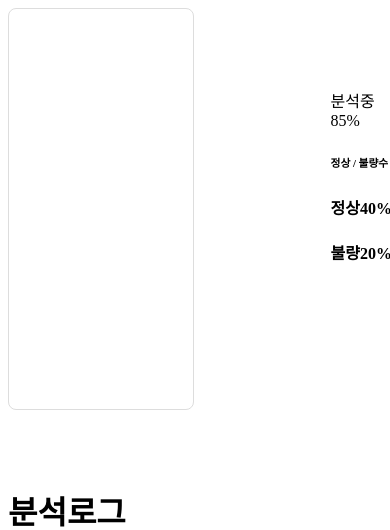
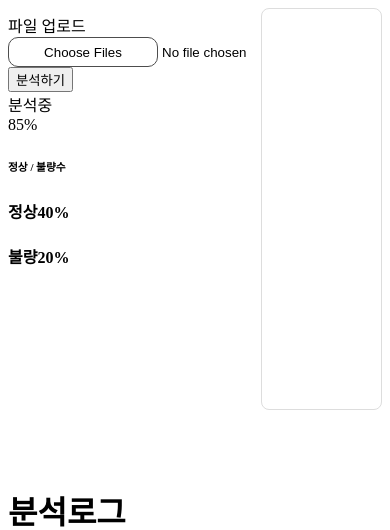
Before and after one commit to Gwangju-CRUD/MS, a Python web app: template CRUD_project/src/main/resources/templates/analysis/singleAnalysis.html in a window 390 px wide. Shown: the top 530 px of the page. Run offline with Jinja, Linux system fonts and the light colour scheme; the template is opened without the code that fills it, so the values that code supplies are empty.

Commit message:
이미지 업로드 기능만 추가 커스텀 아직안함

```diff
--- a/CRUD_project/src/main/resources/templates/analysis/singleAnalysis.html
+++ b/CRUD_project/src/main/resources/templates/analysis/singleAnalysis.html
@@ -6,8 +6,29 @@
     <link rel="stylesheet" href="https://cdnjs.cloudflare.com/ajax/libs/OwlCarousel2/2.3.4/assets/owl.carousel.min.css">
     <link rel="stylesheet"
           href="https://cdnjs.cloudflare.com/ajax/libs/OwlCarousel2/2.3.4/assets/owl.theme.default.min.css">
+    <link href="/src/main/resources/static/CSS/singleAnaysis.css" type="singleAnaysis/css" rel="stylesheet">
     <style>
-        /* 결과 상세 카드 차트 css */
+        /* ------------------------
+        결과 상세 카드 차트 css
+        ------------------------*/
+
+        input[type=file]::file-selector-button {
+            width: 150px;
+            height: 30px;
+            background: #fff;
+            border: 1px solid rgb(77,77,77);
+            border-radius: 10px;
+            cursor: pointer;
+
+        }
+
+
+
+        /*
+        ------------------------
+        결과 상세 카드 차트 css
+        ------------------------*/
+
         .card-container-chart {
             display: flex;
             justify-content: space-between;
@@ -33,15 +54,18 @@
             transform: scale(1.2);
         }
 
-        /* 분석로그 컨테이너 설정 */
 
+        /*
+        ------------------------
+        분석로그 컨테이너 설정
+        ------------------------
+        */
 
-
-        /* 이미지와 텍스트 컨테이너를 감싸고 있는 최상위 컨테이너 */
+        /* 상위 컨테이너 */
         .good-model-table {
             width: 70vw;
             height: 11vw;
-            /* background-color: gray; */
+
         }
 
         .card-red {
@@ -53,35 +77,28 @@
         /* 이미지 컨테이너 */
         .fixed-card {
             width: 15vw;
-            /* 예를 들어 뷰포트의 15%로 설정 */
             height: 8vw;
-            /* 가로 크기와 동일하게 설정해서 정사각형을 유지 */
-            /* background-color: green; */
+
         }
 
         /* 이미지 자체 */
         .img-container img {
             width: 15vw;
-            /* 이미지가 컨테이너에 맞게 조정되도록 설정 */
             height: 8vw;
-            /* 이미지의 종횡비를 유지 */
         }
 
         /* 텍스트 컨테이너 */
         .text-card {
             width: 65vw;
-            /* 뷰포트의 65%로 설정 */
             height: 15vw;
-            /* 이미지 컨테이너와 동일한 높이로 설정 */
             padding: 1vmin;
-            /* 텍스트 영역 주변에 패딩 적용 */
         }
 
         @media (max-width: 868px) {
 
             .good-model-table {
                 height: 120px;
-                /* background-color: gray; */
+
             }
 
             .card-red {
@@ -92,7 +109,7 @@
             .fixed-card {
                 width: 54px;
                 height: 84px;
-                /* background-color: green; */
+
             }
 
             .img-container img {
@@ -147,6 +164,92 @@
     <div class="container-fluid">
         <!-- 분석 양불판정 그래프 -->
         <div class="card-container-chart">
+
+
+
+            <!-- 1) 이미지 업로드 2) 분석중 퍼센트 표시 3) 정상/불량수 수치 -->
+            <div class="col-md-6">
+                <div class="row" style=" margin-top: 5px;">
+                    <!-- 1) 이미지 업로드 -->
+                    <div class="col-md-12 mb-4">
+                        <div class="card border-left-danger shadow h-100 py-2">
+                            <div class="card-body">
+                                <div class="row no-gutters align-items-center">
+                                    <div class="col mr-2">
+                                        <div class="text-s font-weight-bold text-danger text-uppercase mb-1">
+                                            파일 업로드
+                                        </div>
+                                        <div class="row no-gutters" >
+                                            <form id="uploadForm" enctype="multipart/form-data">
+                                                <input type="file" id="fileInput" name="files[]" multiple>
+                                                <button class="btn btn-outline-danger btn-lg ml-auto" type="button" onclick="uploadFiles()">분석하기</button>
+                                            </form>
+                                        </div>
+                                    </div>
+                                </div>
+                            </div>
+                        </div>
+                    </div>
+
+                    <!-- 2) 분석중 퍼센트 표시 -->
+                    <div class="col-md-12 mb-4">
+                        <div class="card border-left-primary shadow h-100 py-2">
+                            <div class="card-body">
+                                <div class="row no-gutters align-items-center">
+                                    <div class="col mr-2">
+                                        <div
+                                                class="text-s font-weight-bold text-primary text-uppercase mb-1">
+                                            분석중
+                                        </div>
+                                        <div class="row no-gutters align-items-center">
+                                            <div class="col-auto">
+                                                <div class="h5 mb-0 mr-3 font-weight-bold text-gray-800">85%
+                                                </div>
+                                            </div>
+                                            <div class="col">
+                                                <!-- 막대바 -->
+                                                <div class="progress">
+                                                    <div class="progress-bar progress-bar-striped progress-bar-animated bg-primary"
+                                                         style="width: 85%" role="progressbar"
+                                                         aria-valuenow="50" aria-valuemin="0"
+                                                         aria-valuemax="100"></div>
+                                                </div>
+                                            </div>
+                                        </div>
+                                    </div>
+                                </div>
+                            </div>
+                        </div>
+                    </div>
+
+                    <!-- 3) 정상/불량수 수치 -->
+                    <div class="col-md-12">
+                        <div class="card shadow mb-4">
+                            <div class="card-header py-3">
+                                <h6 class="m-0 font-weight-bold text-primary">정상 / 불량수</h6>
+                            </div>
+                            <div class="card-body">
+
+                                <h4 class="small font-weight-bold">정상<span class="float-right">40%</span>
+                                </h4>
+                                <div class="progress mb-4">
+                                    <div class="progress-bar bg-warning" role="progressbar"
+                                         style="width: 40%" aria-valuenow="40" aria-valuemin="0"
+                                         aria-valuemax="100"></div>
+                                </div>
+                                <h4 class="small font-weight-bold">불량<span class="float-right">20%</span>
+                                </h4>
+                                <div class="progress mb-4">
+                                    <div class="progress-bar bg-danger" role="progressbar"
+                                         style="width: 20%" aria-valuenow="20" aria-valuemin="0"
+                                         aria-valuemax="100"></div>
+                                </div>
+                            </div>
+                        </div>
+                    </div>
+                </div>
+            </div>
+
             <div class="chartcard">
                 <div class="card-header">
                     <h5 class="card-title">차트</h5>
@@ -210,67 +313,6 @@
             </div>
 
 
-            <!-- 분석중 퍼센트 표시 및 정상/불량수 수치 -->
-            <div class="col-md-6">
-                <div class="row" style=" margin-top: 80px;">
-                    <!-- 분석중 퍼센트 표시 -->
-                    <div class="col-md-12 mb-4">
-                        <div class="card border-left-primary shadow h-100 py-2">
-                            <div class="card-body">
-                                <div class="row no-gutters align-items-center">
-                                    <div class="col mr-2">
-                                        <div
-                                                class="text-s font-weight-bold text-primary text-uppercase mb-1">
-                                            분석중
-                                        </div>
-                                        <div class="row no-gutters align-items-center">
-                                            <div class="col-auto">
-                                                <div class="h5 mb-0 mr-3 font-weight-bold text-gray-800">85%
-                                                </div>
-                                            </div>
-                                            <div class="col">
-                                                <!-- 막대바 -->
-                                                <div class="progress">
-                                                    <div class="progress-bar progress-bar-striped progress-bar-animated bg-primary"
-                                                         style="width: 85%" role="progressbar"
-                                                         aria-valuenow="50" aria-valuemin="0"
-                                                         aria-valuemax="100"></div>
-                                                </div>
-                                            </div>
-                                        </div>
-                                    </div>
-                                </div>
-                            </div>
-                        </div>
-                    </div>
-
-                    <!-- 정상/불량수 수치 -->
-                    <div class="col-md-12">
-                        <div class="card shadow mb-4">
-                            <div class="card-header py-3">
-                                <h6 class="m-0 font-weight-bold text-primary">정상 / 불량수</h6>
-                            </div>
-                            <div class="card-body">
-
-                                <h4 class="small font-weight-bold">정상<span class="float-right">40%</span>
-                                </h4>
-                                <div class="progress mb-4">
-                                    <div class="progress-bar bg-warning" role="progressbar"
-                                         style="width: 40%" aria-valuenow="40" aria-valuemin="0"
-                                         aria-valuemax="100"></div>
-                                </div>
-                                <h4 class="small font-weight-bold">불량<span class="float-right">20%</span>
-                                </h4>
-                                <div class="progress mb-4">
-                                    <div class="progress-bar bg-danger" role="progressbar"
-                                         style="width: 20%" aria-valuenow="20" aria-valuemin="0"
-                                         aria-valuemax="100"></div>
-                                </div>
-                            </div>
-                        </div>
-                    </div>
-                </div>
-            </div>
         </div>
         <!-- card-container-chart 끝 -->
 
@@ -611,6 +653,7 @@
         </div>
     </div>
 </div>
+
 </body>
 
 </html>
```
Also changed, not shown: CRUD_project/src/main/resources/static/CSS/singleAnaysis.css (added, +126 -0 lines).
